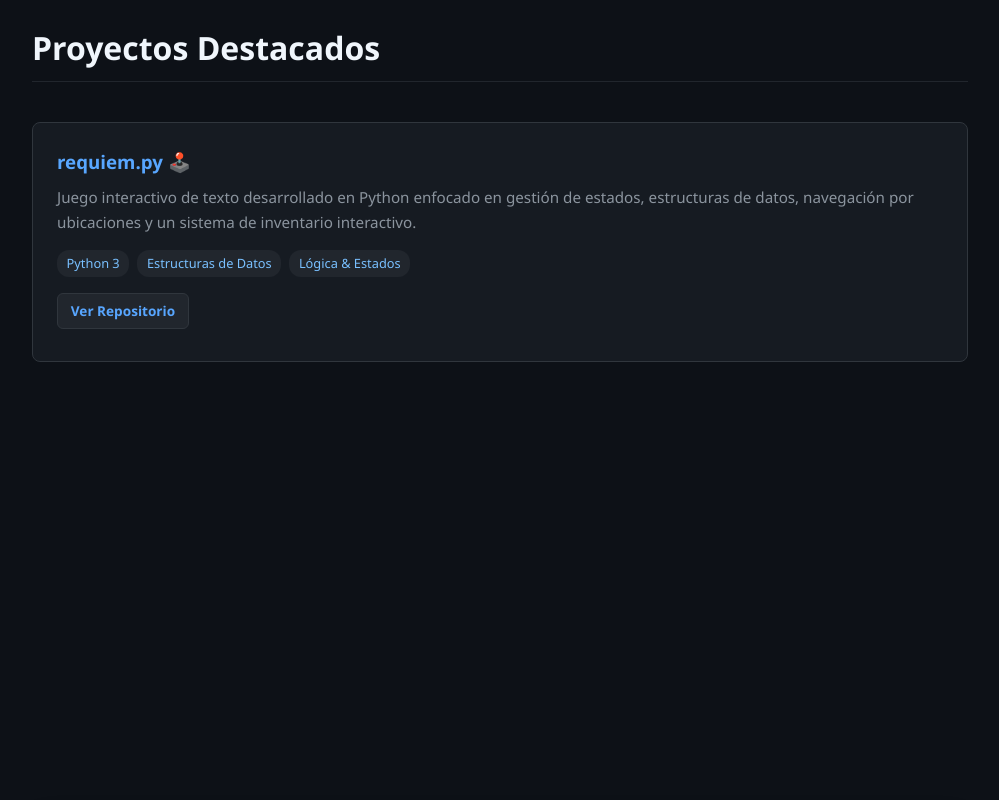
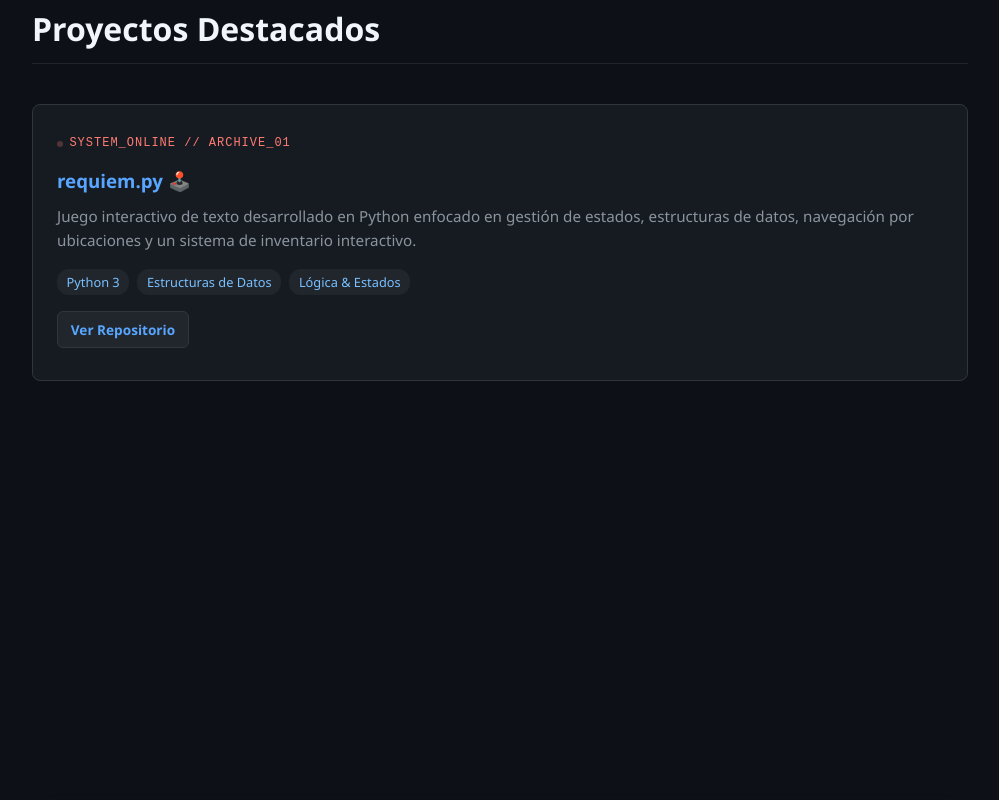
Before and after one commit to camilo294391/camilo294391.github.io, a plain HTML site: page index.html in a window 1280 px wide. Shown: the part 1840-2640 px from the top of the page, without its empty margins (140-1139 px from the left). Drawn offline with Linux system fonts and the light colour scheme.

Commit message:
Update index.html

```diff
--- a/index.html
+++ b/index.html
@@ -21,6 +21,7 @@
       color: #c9d1d9;
       line-height: 1.6;
       overflow-x: hidden;
+      cursor: crosshair; /* DETALLE 3: Cursor de mira técnico */
     }
 
     /* Fondo de partículas animadas */
@@ -139,11 +140,18 @@
       50% { box-shadow: 0 0 20px rgba(255, 60, 80, 0.5); }
     }
 
+    /* DETALLE 1: Título con efecto Glitch sutil en hover */
     .hero h1 {
       font-size: 3.2rem;
       color: #f0f6fc;
       margin-bottom: 0.5rem;
       text-shadow: 0 0 25px rgba(180, 25, 40, 0.5);
+      transition: text-shadow 0.3s, transform 0.1s;
+    }
+
+    .hero h1:hover {
+      text-shadow: -2px 0 #ff7b72, 2px 0 #161b22, 0 0 25px rgba(180, 25, 40, 0.8);
+      transform: skewX(-1.5deg);
     }
 
     .hero .subtitle {
@@ -160,7 +168,7 @@
       margin-bottom: 2rem;
     }
 
-    /* Estilo General de Botones e Interacciones */
+    /* Estilo General de Botones */
     .btn, .btn-pill {
       position: relative;
       overflow: hidden;
@@ -196,7 +204,7 @@
       padding-bottom: 0.5rem;
     }
 
-    /* Lista por puntos en Sobre Mí con Hover Animado */
+    /* Lista por puntos en Sobre Mí */
     .about-list {
       list-style: none;
       display: flex;
@@ -243,6 +251,31 @@
       box-shadow: 0 8px 25px rgba(180, 25, 40, 0.25);
     }
 
+    /* DETALLE 2: Estilo de indicador terminal */
+    .status-indicator {
+      display: inline-flex;
+      align-items: center;
+      gap: 0.4rem;
+      font-family: 'Courier New', Courier, monospace;
+      font-size: 0.75rem;
+      color: #ff7b72;
+      margin-bottom: 0.8rem;
+      letter-spacing: 1px;
+    }
+
+    .status-dot {
+      width: 6px;
+      height: 6px;
+      background-color: #ff7b72;
+      border-radius: 50%;
+      animation: blink 1.5s infinite;
+    }
+
+    @keyframes blink {
+      0%, 100% { opacity: 1; }
+      50% { opacity: 0.2; }
+    }
+
     .card h3 {
       color: #58a6ff;
       margin-bottom: 0.5rem;
@@ -274,13 +307,14 @@
       transform: scale(1.05);
     }
 
-    /* TARJETA DE CONTACTO ELEGANTE */
+    /* DETALLE 4: Tarjeta de Contacto con borde superior parpadeante */
     .contact-card {
       background: #161b22;
       border: 1px solid #30363d;
+      border-top: 2px solid rgba(255, 123, 114, 0.7);
       border-radius: 20px;
       padding: 3.5rem 3rem;
-      box-shadow: 0 10px 30px rgba(0, 0, 0, 0.4);
+      box-shadow: 0 -5px 20px rgba(180, 25, 40, 0.15), 0 10px 30px rgba(0, 0, 0, 0.4);
       display: grid;
       grid-template-columns: 1.2fr 1fr;
       gap: 2.5rem;
@@ -289,8 +323,9 @@
     }
 
     .contact-card:hover {
-      border-color: rgba(255, 123, 114, 0.4);
-      box-shadow: 0 12px 35px rgba(180, 25, 40, 0.2);
+      border-color: rgba(255, 123, 114, 0.5);
+      border-top-color: #ff7b72;
+      box-shadow: 0 -5px 25px rgba(255, 60, 80, 0.25), 0 12px 35px rgba(0, 0, 0, 0.5);
     }
 
     @media (max-width: 768px) {
@@ -374,7 +409,7 @@
       box-shadow: 0 4px 15px rgba(255, 123, 114, 0.2);
     }
 
-    /* EFECTO RIPPLE EN CLIC DE BOTONES */
+    /* Efecto Ripple en clics de botones */
     .ripple {
       position: absolute;
       border-radius: 50%;
@@ -450,6 +485,10 @@
     <div class="grid">
 
       <div class="card">
+        <!-- DETALLE 2: Indicador tipo terminal en requiem.py -->
+        <div class="status-indicator">
+          <span class="status-dot"></span> SYSTEM_ONLINE // ARCHIVE_01
+        </div>
         <h3>requiem.py 🕹️</h3>
         <p>Juego interactivo de texto desarrollado en Python enfocado en gestión de estados, estructuras de datos, navegación por ubicaciones y un sistema de inventario interactivo.</p>
         <div class="tags">
@@ -463,7 +502,7 @@
     </div>
   </section>
 
-  <!-- SECCIÓN DE CONTACTO ORIGINAL -->
+  <!-- SECCIÓN DE CONTACTO -->
   <section id="contacto">
     <div class="contact-card">
       <div>
```
